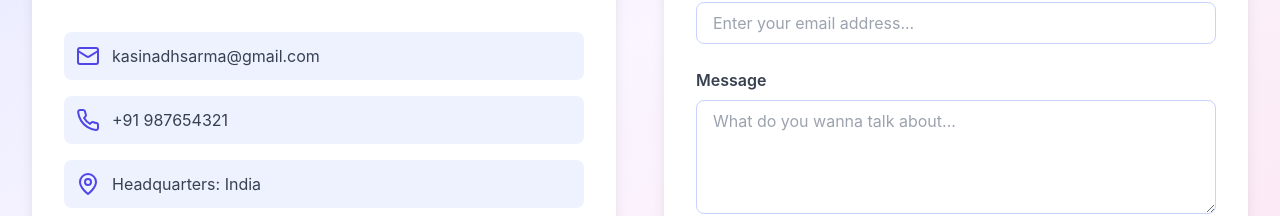
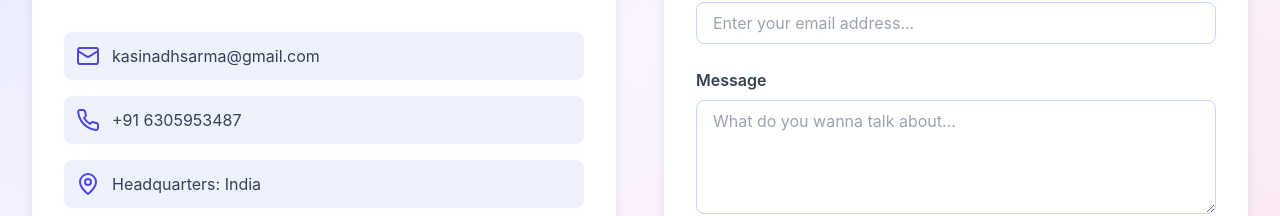
Before and after one commit to VishwamAI/jobcity, a React (Create React App) app in the folder frontend/: page / in a window 1280 px wide. Shown: the part 2954-3170 px from the top of the page. Built offline with nearby package versions, Linux system fonts and the light colour scheme.

Commit message:
Update landing-page.tsx

```diff
--- a/frontend/src/landing-page.tsx
+++ b/frontend/src/landing-page.tsx
@@ -468,7 +468,7 @@ export default function LandingPage() {
                     </div>
                     <div className="flex items-center p-3 bg-indigo-50 rounded-lg">
                       <Phone className="h-6 w-6 text-indigo-600 mr-3" />
-                      <span className="text-gray-700">+91 987654321</span>
+                      <span className="text-gray-700">+91 6305953487</span>
                     </div>
                     <div className="flex items-center p-3 bg-indigo-50 rounded-lg">
                       <MapPin className="h-6 w-6 text-indigo-600 mr-3" />
```
